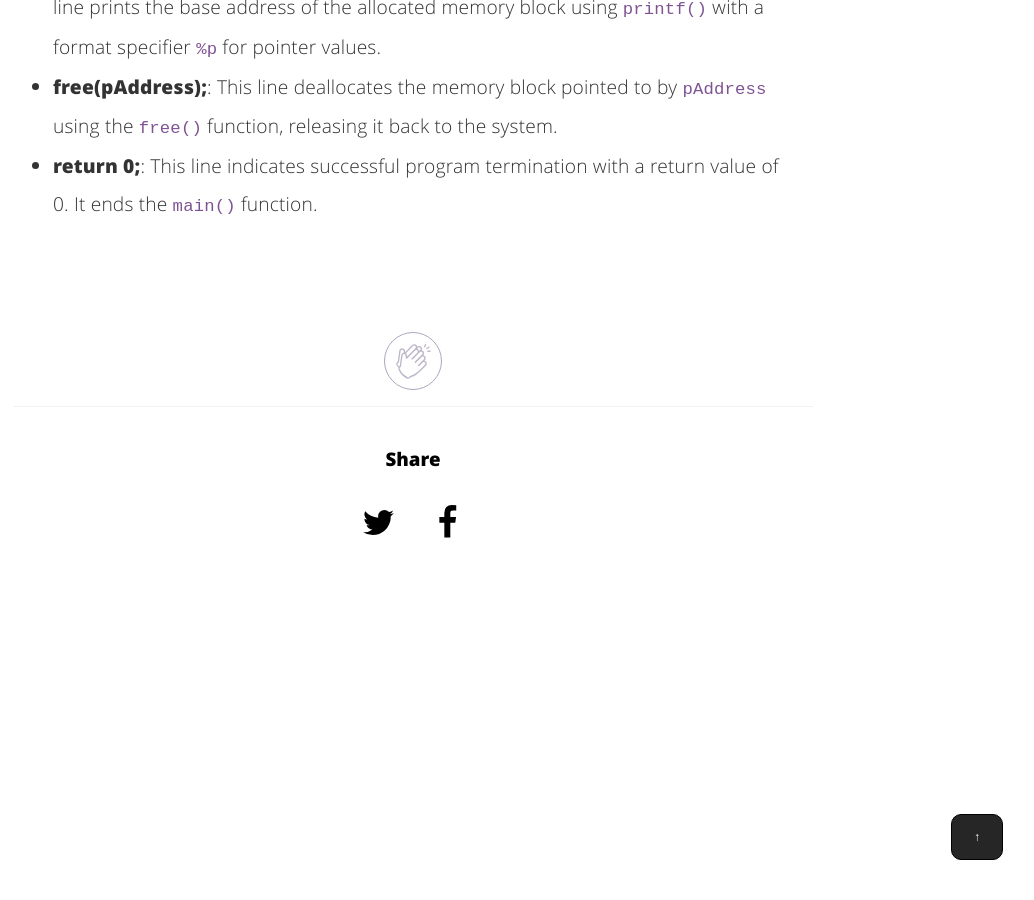
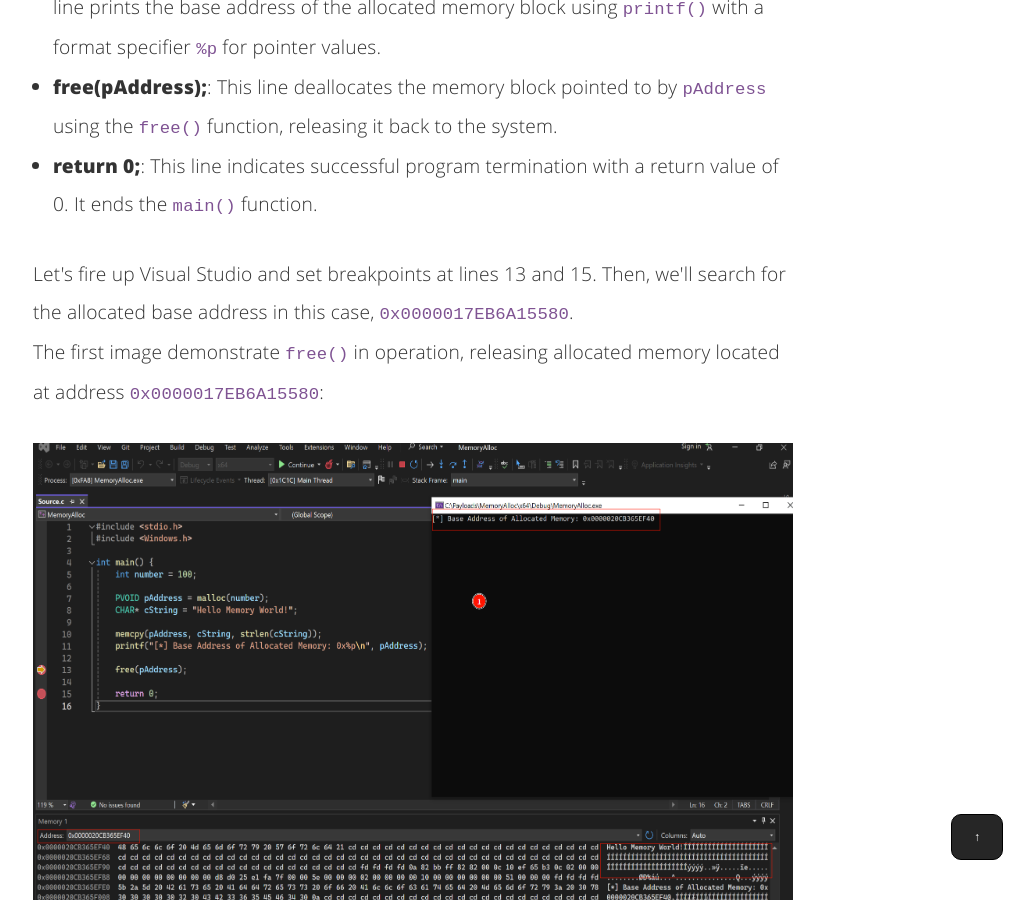
Before and after one commit to nickvourd/nickvourd.github.io, a Jekyll site: the page built from _posts/2024-04-17-an-introduction-to-windows-memory-management.md, in a window 1280 px wide and 900 px high, scrolled down 10262 px. Shown: the whole window, without its empty margins (227-1261 px from the left). Built offline with Jekyll 4.4.1, drawn with Linux system fonts in a browser that asks for light colours.

Commit message:
An Introduction to Windows Memory Management (Part 2)

```diff
--- a/_posts/2024-04-17-an-introduction-to-windows-memory-management.md
+++ b/_posts/2024-04-17-an-introduction-to-windows-memory-management.md
@@ -312,6 +312,12 @@ int main() {
 </ul>
 </p>
 
+<p>Let's fire up Visual Studio and set breakpoints at lines 13 and 15. Then, we'll search for the allocated base address in this case, <code>0x0000017EB6A15580</code>.</p>
+
+<p>The first image demonstrate <code>free()</code> in operation, releasing allocated memory located at address <code>0x0000017EB6A15580</code>:</p>
+
+<img src="/assets/img/post-img/17-04-2024/Debugging-1.png" class="post-images" alt="Memory-Debugging-1" height="500" weight="500">
+
 <br /><br />
 <!-- add the button!-->
 <div>
```
Also changed, not shown: assets/img/post-img/17-04-2024/Debugging-1.png (added).
